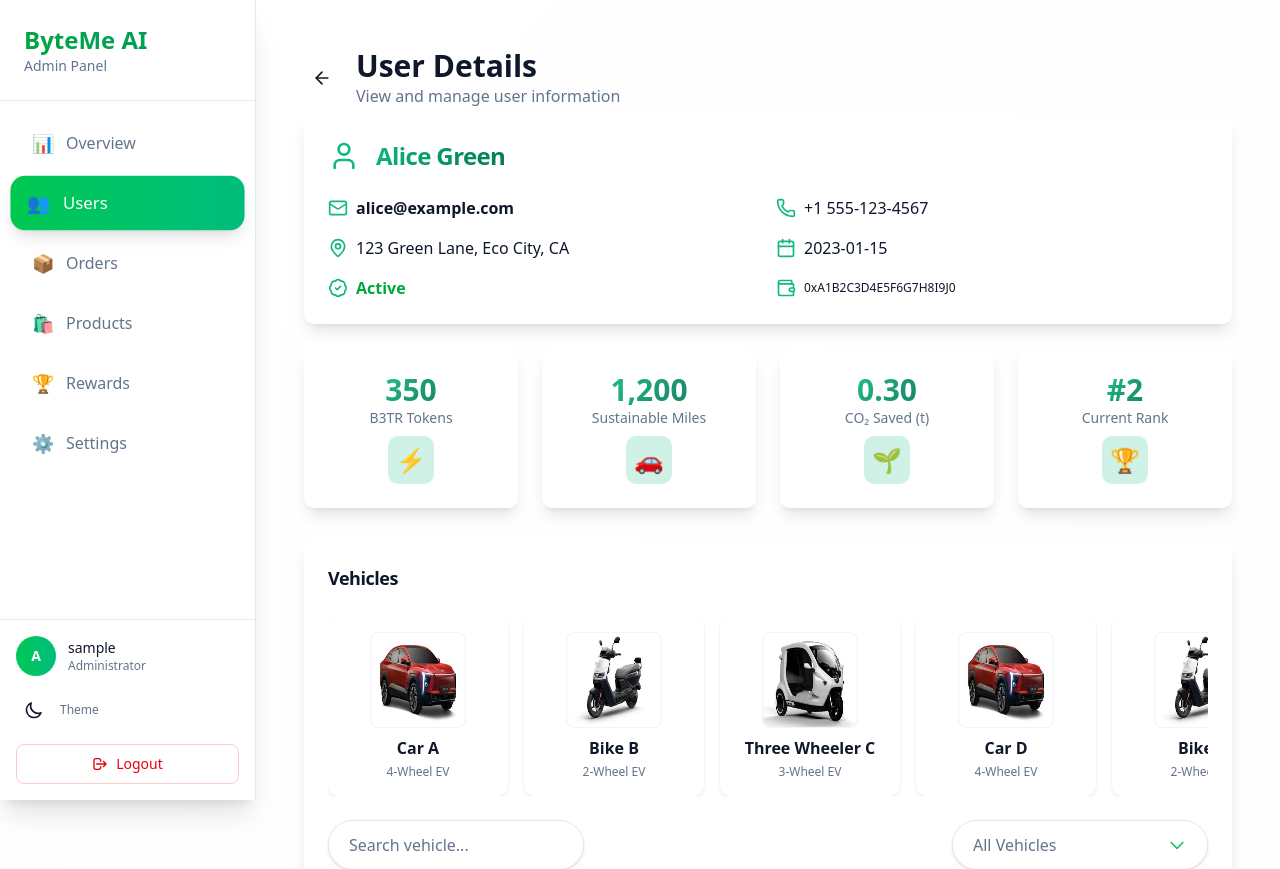
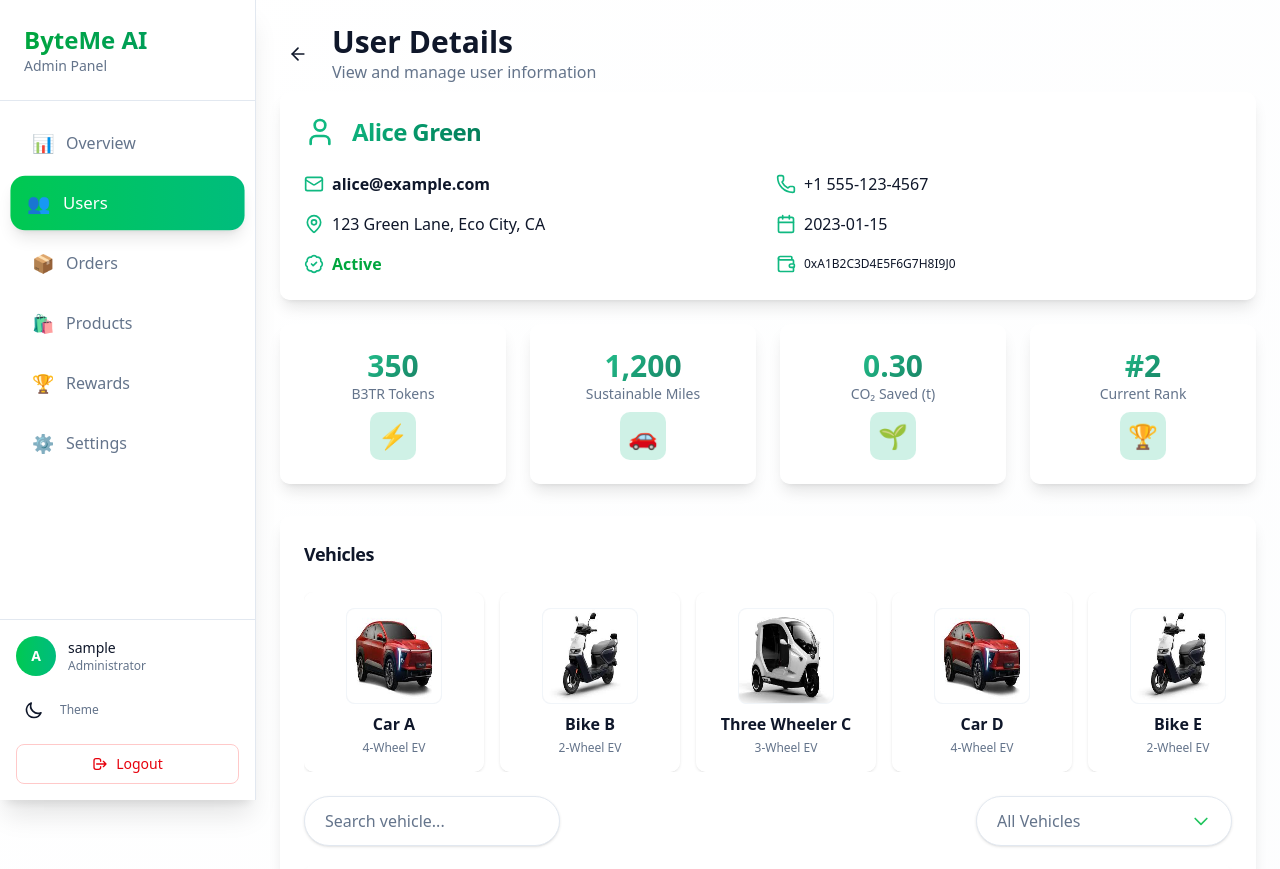
Before and after one commit to DattatrayPatil-Alchemytech/byteme-ai-frontend, a Next.js app: page /admin/users/1 in a window 1280 px wide. Shown: the top 869 px of the page. Built offline with nearby package versions, Linux system fonts and the light colour scheme; sample sign-in values are in the browser's storage.

Commit message:
fix: BA-50 padding removed.

```diff
--- a/app/admin/users/[id]/page.tsx
+++ b/app/admin/users/[id]/page.tsx
@@ -176,7 +176,7 @@ export default function UserViewPage({ params }: { params: { id: string } }) {
   ];
 
   return (
-    <div className="space-y-6 p-6">
+    <div className="space-y-6">
       {/* Header */}
       <div className="flex items-center space-x-4 mb-2">
         <button onClick={() => router.push('/admin/users')} className="p-2 rounded hover:bg-muted transition-colors">
```
